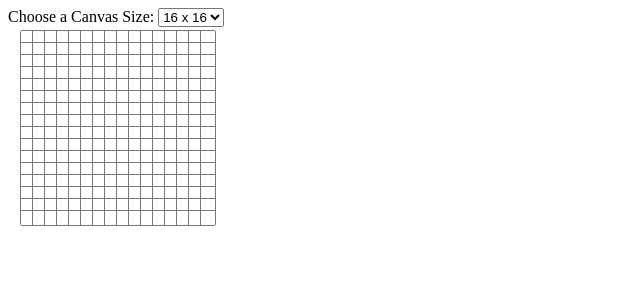
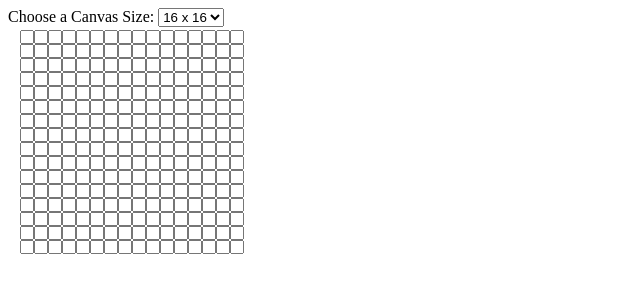
Before and after one commit to Carring10/ascii-sandbox, a plain HTML site: page index.html in a window 1280 px wide. Shown: the whole page, without its empty margins (0-640 px from the left). Drawn offline with Linux system fonts and the light colour scheme.

Commit message:
removed css width/height so canvas size is more accurate

```diff
--- a/script.js
+++ b/script.js
@@ -16,9 +16,9 @@ function updateCanvasSize() {
   // Calculate the number of input fields
   const totalInputs = (selectedSize * selectedSize);
 
-  // Set CSS Grid properties dynamically (10px width + 1px padding on each side)
-  inputContainer.style.gridTemplateColumns = `repeat(${selectedSize}, 12px)`;
-  inputContainer.style.gridTemplateRows = `repeat(${selectedSize}, 12px)`;
+  // Set CSS Grid properties dynamically (10px width + 2px padding on each side)
+  inputContainer.style.gridTemplateColumns = `repeat(${selectedSize}, 14px)`;
+  inputContainer.style.gridTemplateRows = `repeat(${selectedSize}, 14px)`;
 
   // Append input fields to the input container
   for (let i = 0; i < totalInputs; i++) {
--- a/style.css
+++ b/style.css
@@ -13,9 +13,11 @@ canvas-input-container {
 }
 
 input {
-  width: 10px;
-  height: 10px;
   text-align: center;
   margin: 0px;
-  padding: 1px 1px;
+  padding: 2px 2px;
 }
+
+input:focus {
+  outline: none;
+}
```
